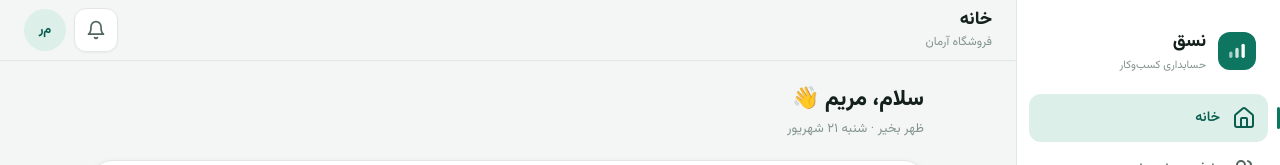
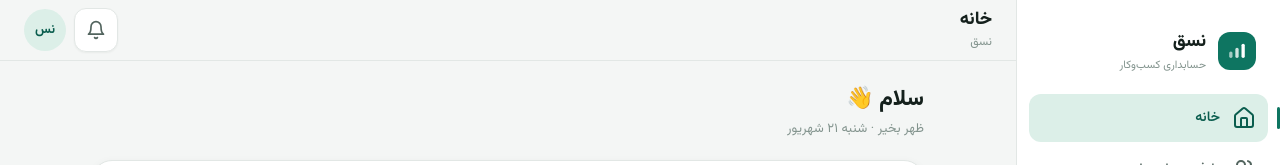
Before and after one commit to sajadzshoki/Invoicer, a React (Vite) app: page / in a window 1280 px wide. Shown: the top 165 px of the page. Built offline with nearby package versions, Linux system fonts and the light colour scheme.

Commit message:
فاز ۸ (نقطهٔ بررسی ۵): خانه با پروفایل کسب‌وکار واقعی به‌جای نام نمایشی
Co-authored-by: arena-agent <297053741+arena-agent@users.noreply.github.com>

```diff
--- a/src/pages/HomePage.tsx
+++ b/src/pages/HomePage.tsx
@@ -23,6 +23,8 @@ import { useToast } from "@/components/ui/Toast";
 import { useChequeStore } from "@/cheques/store";
 import { computeChequeSummary } from "@/cheques/helpers";
 import { useCostStore } from "@/costs/store";
+import { useSettings } from "@/settings/store";
+import { initialsOfName } from "@/lib/fa";
 import { useReportData } from "@/reports/selectors/dataSource";
 import { getDashboardSummary } from "@/reports/selectors/summary";
 import { resolveReportRange } from "@/reports/dateRange/range";
@@ -34,7 +36,7 @@ import {
 } from "@/lib/fa";
 import { todayIso } from "@/lib/jalali";
 
-const USER = { name: "مریم", initials: "م‌ر" };
+/** نام نمایشی کاربر از پروفایل کسب‌وکار (تنظیمات) گرفته می‌شود */
 
 const QUICK_ACTIONS: Array<{ id: string; label: string; icon: ReactNode }> = [
   { id: "invoice", label: "ثبت فاکتور", icon: <FilePlus2 size={22} aria-hidden /> },
@@ -49,7 +51,13 @@ export function HomePage() {
   const { costs } = useCostStore();
   const chequeStore = useChequeStore();
   const reportData = useReportData();
+  const { settings } = useSettings();
   const [loadingActivity, setLoadingActivity] = useState(true);
+
+  /* خوش‌آمدگویی با پروفایل کسب‌وکار — بدون نام ساختگی */
+  const business = settings.business;
+  const welcomeName = (business.ownerName || business.name).trim();
+  const businessTitle = business.name.trim() || "نسق";
 
   // شبیه‌سازی بارگذاری اولیه — نمایش اسکلت
   useEffect(() => {
@@ -89,7 +97,7 @@ export function HomePage() {
     <>
       <PageHeader
         title="خانه"
-        subtitle="فروشگاه آرمان"
+        subtitle={businessTitle}
         actions={
           <>
             <IconButton
@@ -104,7 +112,7 @@ export function HomePage() {
             >
               <Bell size={20} aria-hidden />
             </IconButton>
-            <Avatar label={USER.initials} size="md" />
+            <Avatar label={initialsOfName(welcomeName || "نسق")} size="md" />
           </>
         }
       />
@@ -114,7 +122,7 @@ export function HomePage() {
         <section className="home-greeting" aria-label="خوش‌آمدگویی">
           <div className="home-greeting__texts">
             <h2 className="home-greeting__hello">
-              سلام، {USER.name} 👋
+              {welcomeName ? `سلام، ${welcomeName} 👋` : "سلام 👋"}
             </h2>
             <p className="home-greeting__date">
               {faGreeting()} · {faTodayFull()}
```
